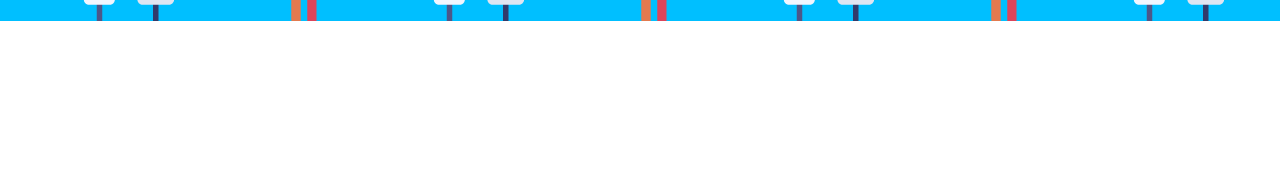
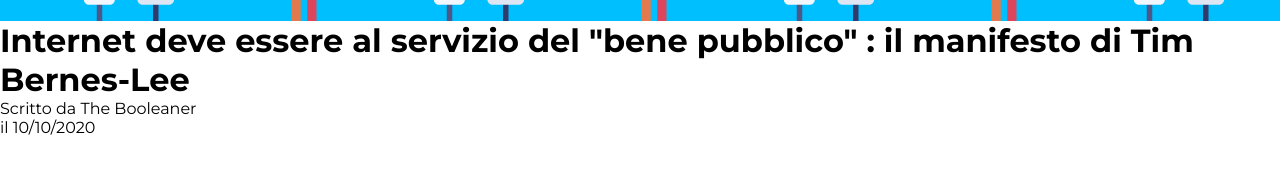
Before and after one commit to StefanoAntonelli93/html-css-booleaner, a plain HTML site: page index.html in a window 1280 px wide. Shown: the part 154-328 px from the top of the page. Drawn offline with Linux system fonts and the light colour scheme.

Commit message:
[UPD]add title

```diff
--- a/index.html
+++ b/index.html
@@ -14,7 +14,14 @@
         <header>
            <img class="logo" src="./img/logo.svg" alt="logo">
         </header>
-
+    </div>
+    <div>
+        <main>
+            <!-- titolo -->
+            <h1>Internet deve essere al servizio del "bene pubblico" : il manifesto di Tim Bernes-Lee</h1>
+            <div class="subtitle">Scritto da The Booleaner</div>
+            <div class="subtitle">il 10/10/2020</div>
+        </main>
     </div>
 </body>
 </html>
```
